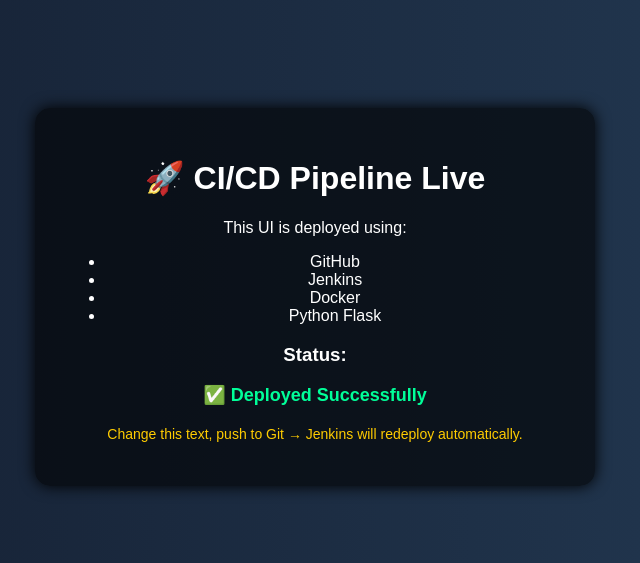
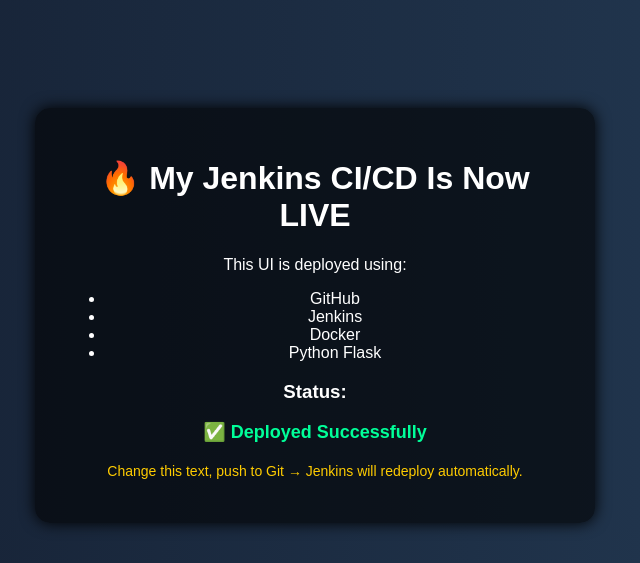
Before and after one commit to snehhkrp/cicd-pipeline, a Flask app: page / in a window 1280 px wide. Shown: the top 563 px of the page, without its empty margins (325-965 px from the left). Run offline with Flask 3, Linux system fonts and the light colour scheme.

Commit message:
UI change Test

```diff
--- a/templates/index.html
+++ b/templates/index.html
@@ -6,7 +6,7 @@
 </head>
 <body>
     <div class="card">
-        <h1>🚀 CI/CD Pipeline Live</h1>
+        <h1>🔥 My Jenkins CI/CD Is Now LIVE</h1>
         <p>This UI is deployed using:</p>
         <ul>
             <li>GitHub</li>
```
